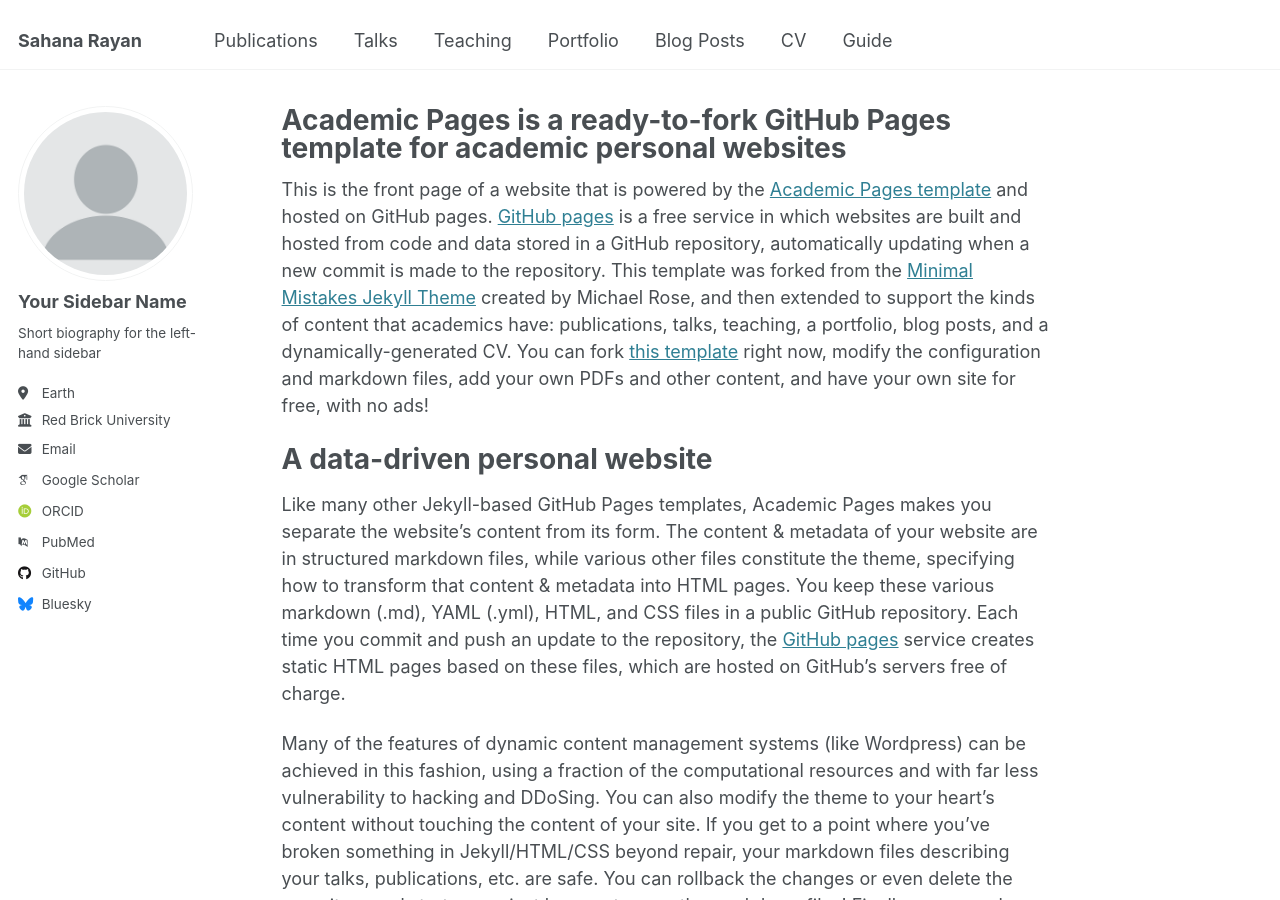
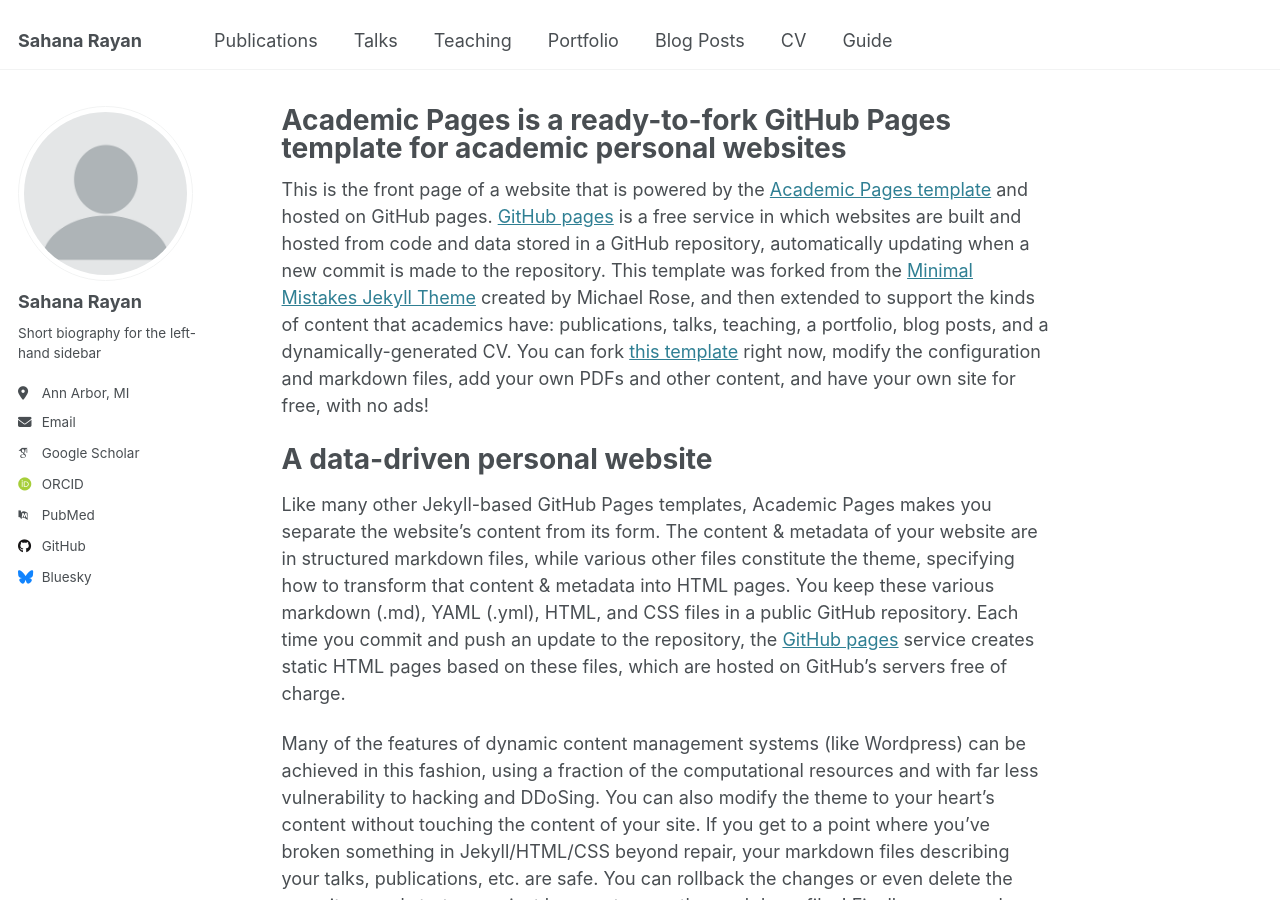
Before and after one commit to srayan00/srayan00.github.io, a Jekyll site: the page built from _pages/about.md, in a window 1280 px wide and 900 px high. Built offline with Jekyll 4.4.1, drawn with Linux system fonts in a browser that asks for light colours; some web fonts are replaced.

Commit message:
Checking if the sidebar changes

```diff
--- a/_config.yml
+++ b/_config.yml
@@ -23,11 +23,11 @@ repository               : "academicpages/academicpages.github.io"
 author:
   # Biographic information
   avatar           : "profile.png"
-  name             : "Your Sidebar Name"
+  name             : "Sahana Rayan"
   pronouns         : # example: "she/her"
   bio              : "Short biography for the left-hand sidebar"
-  location         : "Earth"
-  employer         : "Red Brick University"
+  location         : "Ann Arbor, MI"
+  employer         :
   uri              : # URL
   email            : "none@example.org"
 
```
